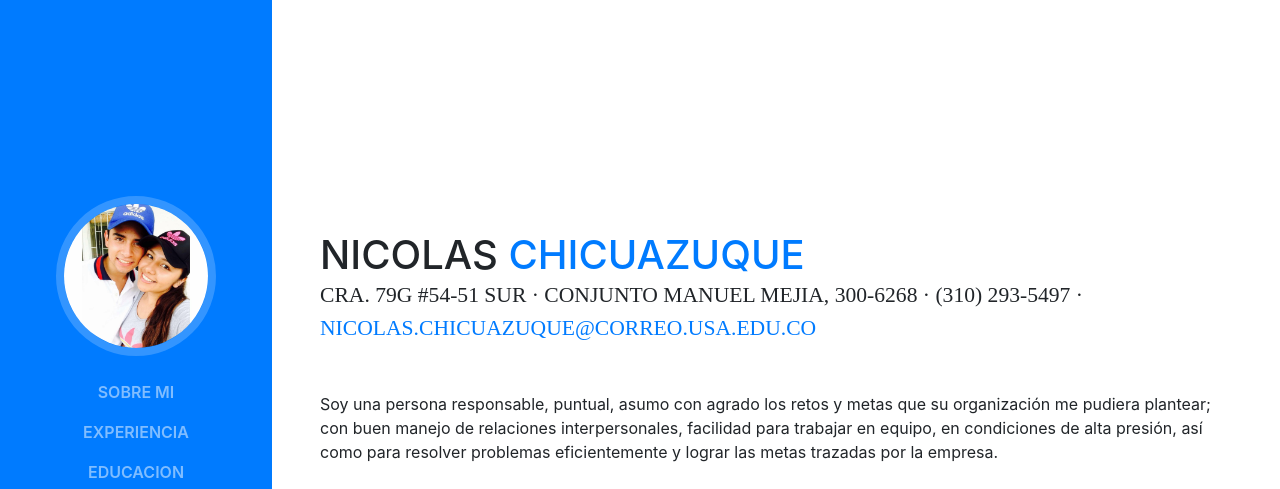
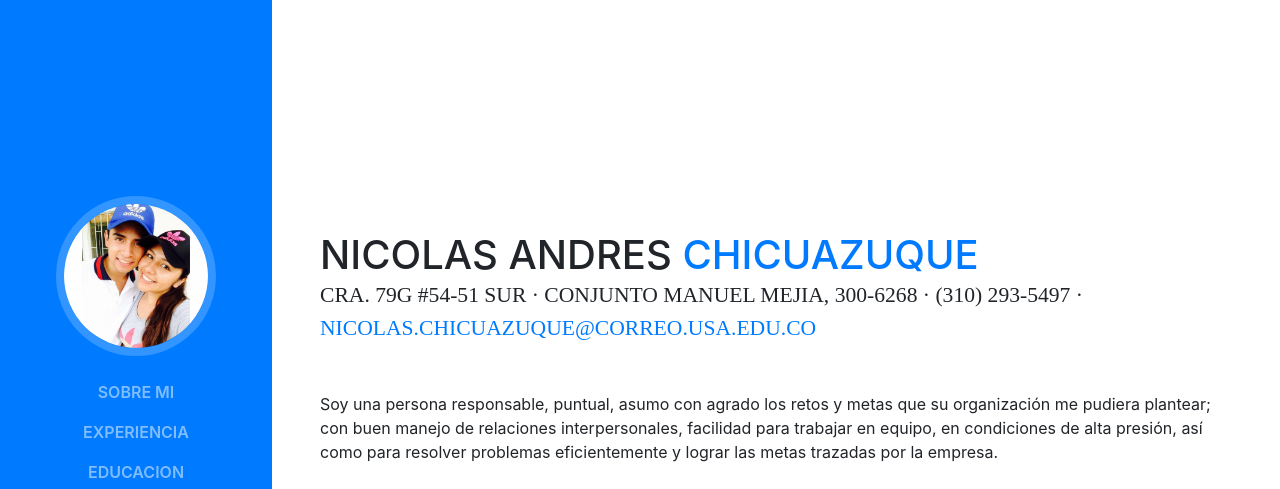
Before and after one commit to NicolasAndres95/NicolasAndres95.github.io, a website with bundled scripts: page index.html in a window 1280 px wide. Shown: the top 489 px of the page. Built offline with nearby package versions, Linux system fonts and the light colour scheme; a web font is replaced by a local one.

Commit message:
Cambio de nombre

```diff
--- a/index.html
+++ b/index.html
@@ -65,7 +65,7 @@
 
       <section class="resume-section p-3 p-lg-5 d-flex d-column" id="about">
         <div class="my-auto">
-          <h1 class="mb-0">Nicolas
+          <h1 class="mb-0">Nicolas Andres
             <span class="text-primary">Chicuazuque</span>
           </h1>
           <div class="subheading mb-5">Cra. 79G #54-51 sur · Conjunto Manuel Mejia, 300-6268 · (310) 293-5497 ·
```
